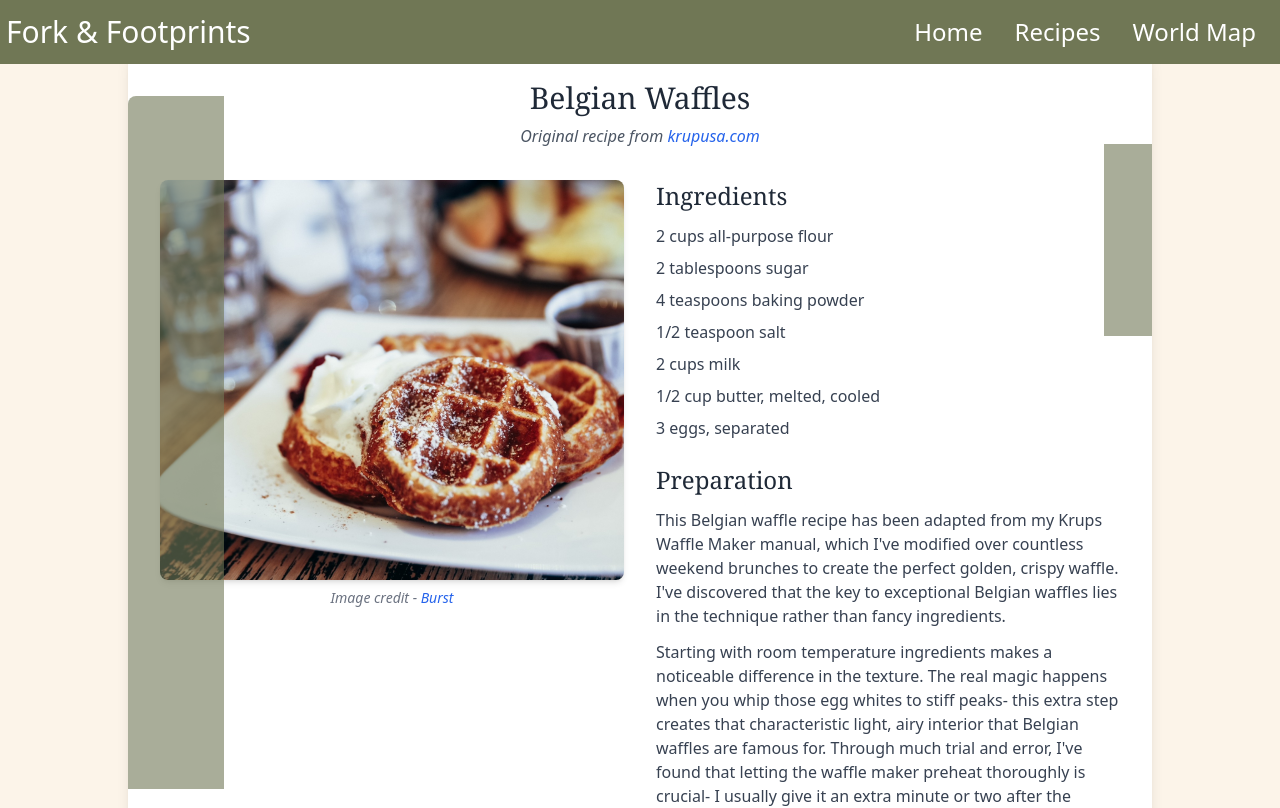
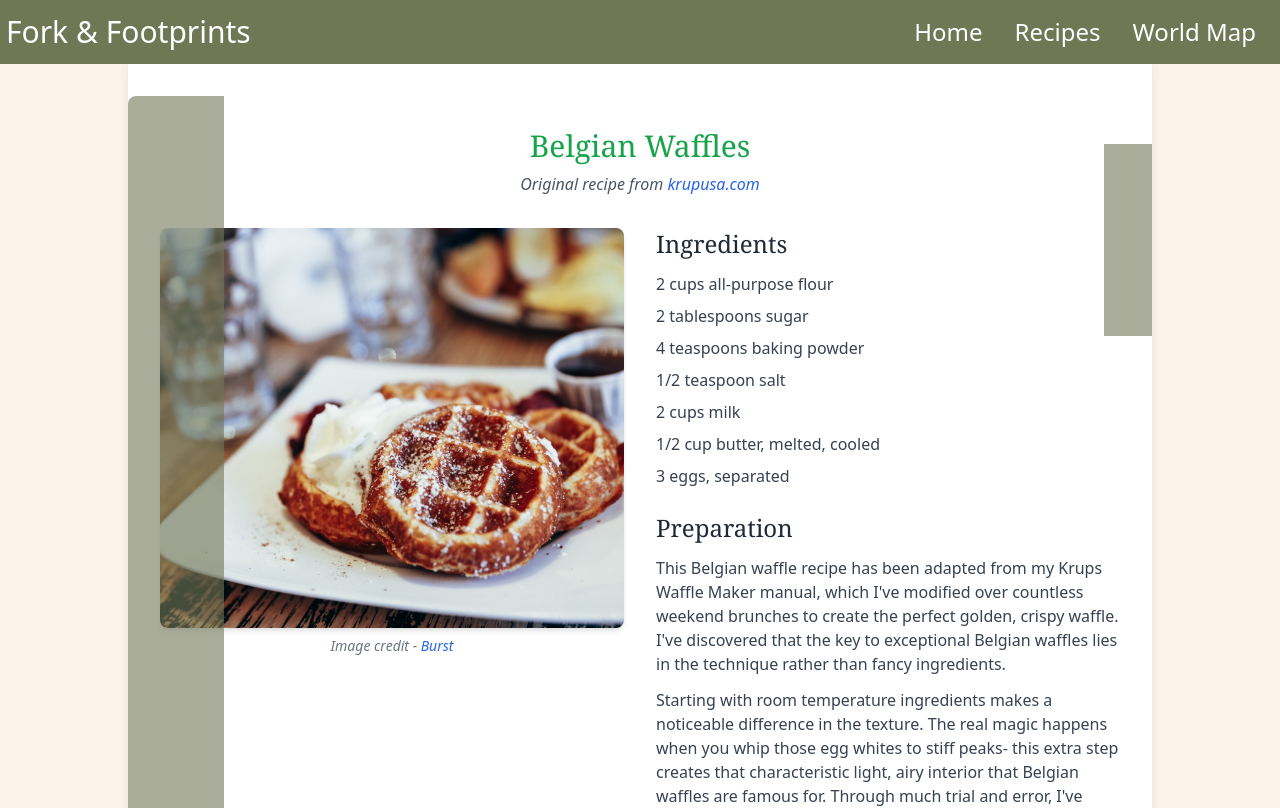
Before and after one commit to Tthompson8416/fork-and-footprints, a React (Vite) app: page /fork-and-footprints/fork-and-footprints/recipes/belgium/recipe1 in a window 1280 px wide. Shown: the top 808 px of the page. Built offline with nearby package versions, Linux system fonts and the light colour scheme.

Commit message:
Margin top increased for recipe title h1

```diff
--- a/src/pages/Recipe1.jsx
+++ b/src/pages/Recipe1.jsx
@@ -11,7 +11,7 @@ const Recipe1 = () => {
 
         <div className="p-4 sm:p-6 md:p-8">
           <div className="text-center mb-6 md:mb-8">
-            <h1 className="text-2xl sm:text-3xl font-serif text-gray-800 mb-2">
+            <h1 className="text-2xl sm:text-3xl font-serif mb-2 mt-12 text-red-500 md:text-blue-600 lg:text-orange-600 xl:text-green-600 2xl:text-black 3xl:text-purple-800">
               Belgian Waffles
             </h1>
             <p className="text-sm sm:text-base text-gray-600 italic">
```
